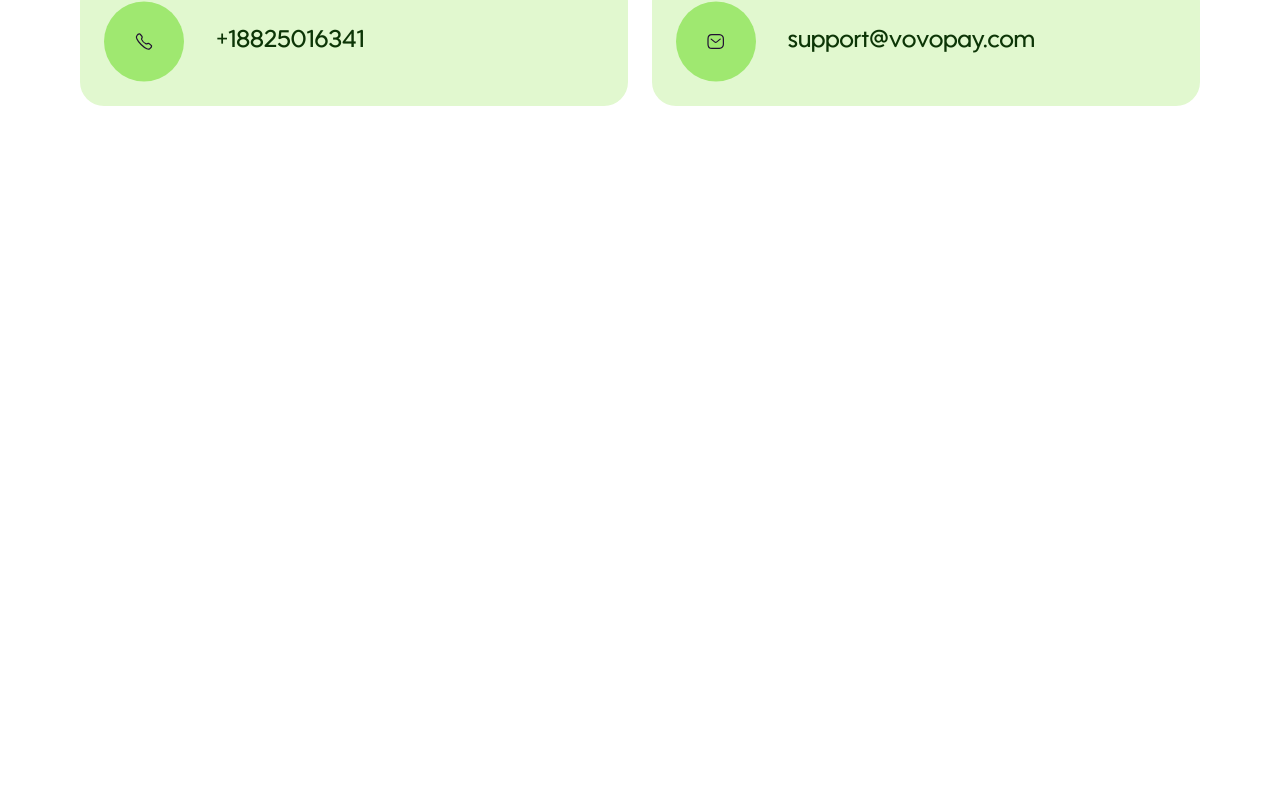
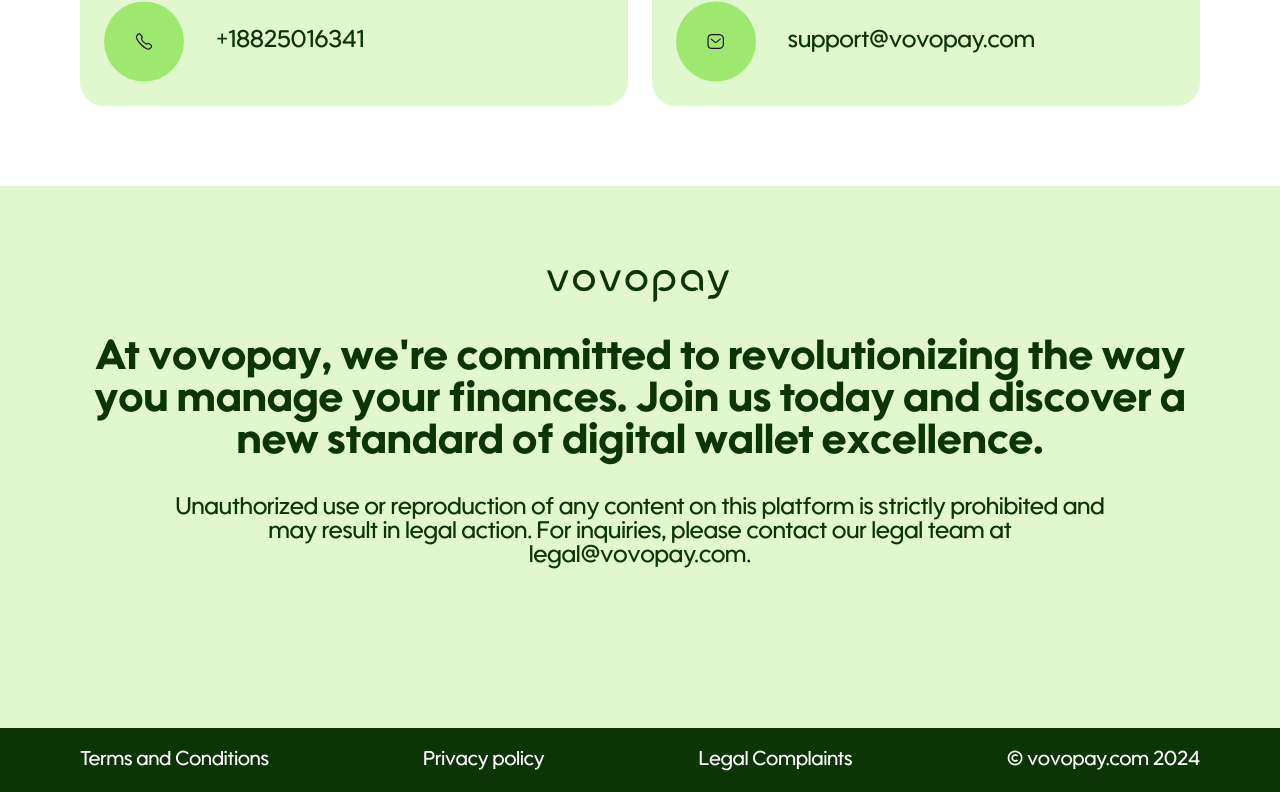
Before and after one commit to hs-07/vovopay-frontend, a React (Create React App) app: page /contact in a window 1280 px wide. Shown: the part 6085-6877 px from the top of the page. Before the commit the page ends 6271 px from the top, so only its background shows below. Built offline with nearby package versions, Linux system fonts and the light colour scheme; a web font is replaced by a local one.

Commit message:
commiting footer

```diff
--- /dev/null
+++ b/src/components/footer.jsx
@@ -0,0 +1,37 @@
+import React from "react";
+
+const footer = () => {
+  return (
+    <div className="flex flex-col">
+      <div className="px-4 md:px-6 lg:px-20 bg-[#E1F8CF] flex justify-center items-center pt-12 lg:pt-20 pb-12 lg:pb-40 flex-col gap-8 font-utendo text-center w-full">
+        <img src="/images/logo.svg" alt="" className="" />
+        <span className=" font-[600] text-[24px] md:text-[32px] lg:text-[42px] text-[#0C3506] leading-[1]">
+          At vovopay, we're committed to revolutionizing the way you manage your
+          finances. Join us today and discover a new standard of digital wallet
+          excellence.
+        </span>
+        <p className="text-[#0C3506] leading-[1] text-[16px] md:text-[24px] lg:px-20">
+          Unauthorized use or reproduction of any content on this platform is
+          strictly prohibited and may result in legal action. For inquiries,
+          please contact our legal team at legal@vovopay.com.
+        </p>
+      </div>
+      <div className="flex bg-[#0C3506] px-4 md:px-6 lg:px-20 justify-center md:justify-between w-full md:h-[64px] items-center flex-col md:flex-row gap-4 md:gap-0 py-6">
+        <span className="font-utendo text-white text-[14px] lg:text-[20px] cursor-pointer">
+          Terms and Conditions
+        </span>
+        <span className="font-utendo text-white text-[14px] lg:text-[20px] cursor-pointer">
+          Privacy policy
+        </span>
+        <span className="font-utendo text-white text-[14px] lg:text-[20px] cursor-pointer">
+          Legal Complaints
+        </span>
+        <span className="font-utendo text-white text-[14px] lg:text-[20px] cursor-pointer">
+          © vovopay.com 2024
+        </span>
+      </div>
+    </div>
+  );
+};
+
+export default footer;
--- a/src/components/index.js
+++ b/src/components/index.js
@@ -6,4 +6,5 @@
 export { default as Section5 } from "./section5.jsx";
 export { default as Section6 } from "./section6.jsx";
 export { default as Section7 } from "./section7.jsx";
+export { default as Footer } from "./footer.jsx";
 export { default as TickerBanner } from "./ticker-banner.jsx";
--- a/src/pages/Home.jsx
+++ b/src/pages/Home.jsx
@@ -9,6 +9,7 @@
   Section5,
   Section6,
   Section7,
+  Footer,
 } from "../components";
 
 const Home = () => {
@@ -24,6 +25,7 @@
       <Section5 />
       <Section6 />
       <Section7 />
+      <Footer />
     </div>
   );
 };
```
